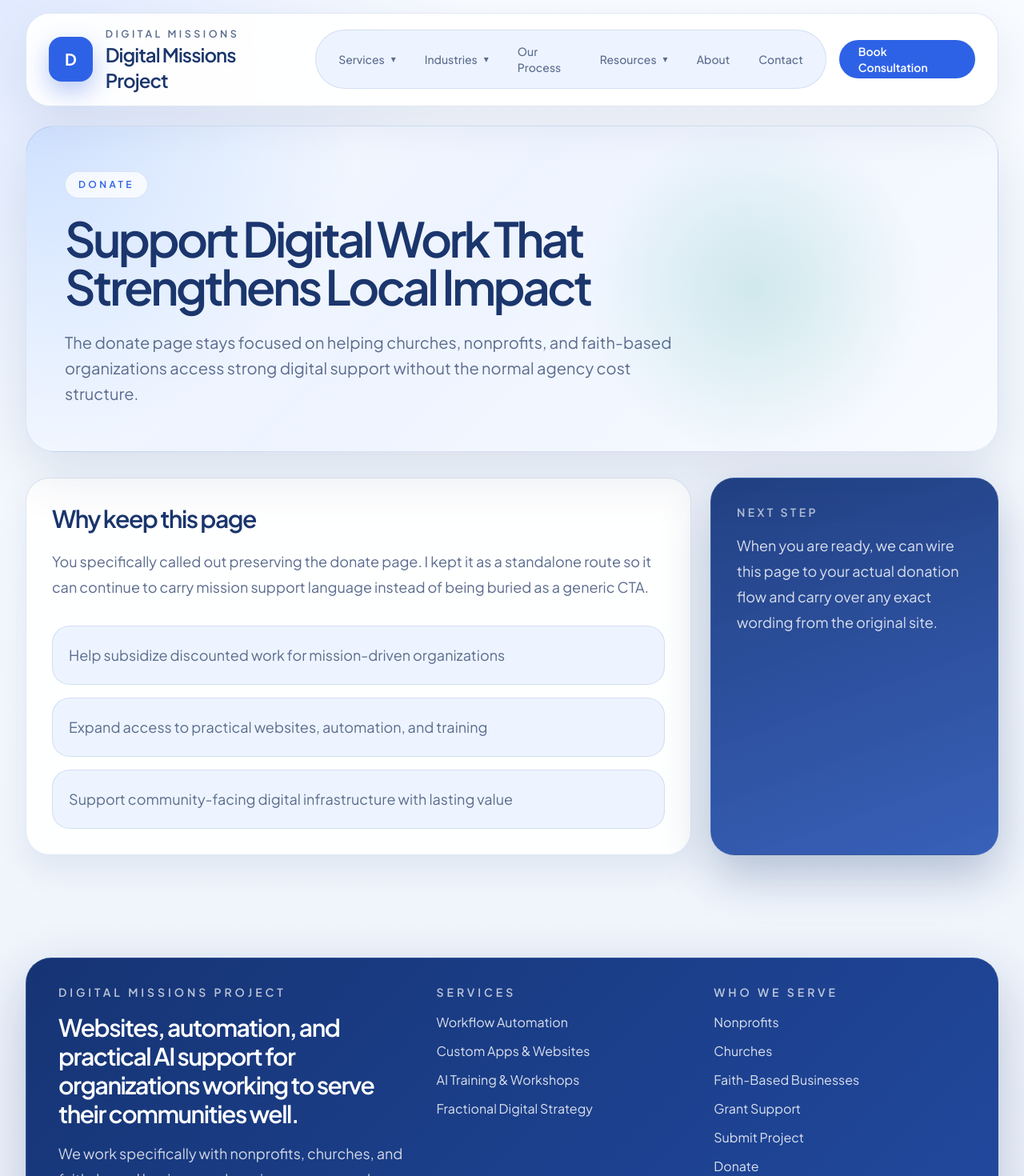
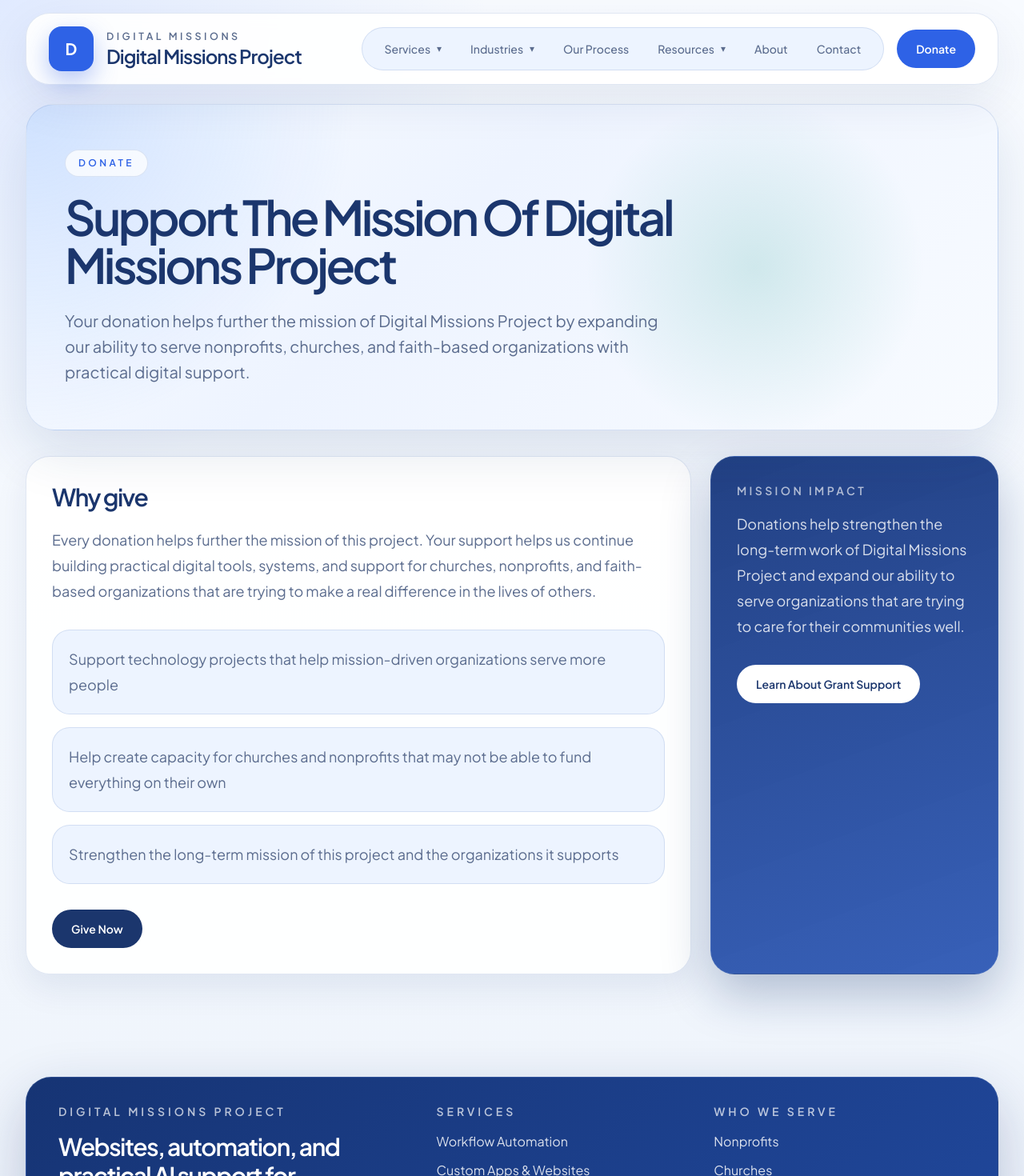
Before and after one commit to EricCJaffe/DigitalMissionsProject, a Next.js app: page /donate in a window 1280 px wide. Shown: the top 1470 px of the page at 80% size. Built offline with nearby package versions, Linux system fonts and the light colour scheme.

Commit message:
Update donate navigation

```diff
--- a/src/app/donate/page.tsx
+++ b/src/app/donate/page.tsx
@@ -1,3 +1,4 @@
+import Link from "next/link";
 import { PageHero } from "@/components/page-hero";
 import { donateContent } from "@/content/site";
 
@@ -14,12 +15,14 @@ export default function DonatePage() {
         <section className="grid gap-6 lg:grid-cols-[minmax(0,1fr)_360px]">
           <div className="rounded-[30px] border border-[var(--line)] bg-white/92 p-8 shadow-[0_18px_42px_rgba(15,42,102,0.08)]">
             <h2 className="text-3xl font-semibold tracking-[-0.05em] text-[var(--navy)]">
-              Why keep this page
+              Why give
             </h2>
             <p className="mt-5 text-lg leading-8 text-[var(--muted)]">
-              You specifically called out preserving the donate page. I kept it
-              as a standalone route so it can continue to carry mission support
-              language instead of being buried as a generic CTA.
+              Every donation helps further the mission of this project. Your
+              support helps us continue building practical digital tools,
+              systems, and support for churches, nonprofits, and faith-based
+              organizations that are trying to make a real difference in the
+              lives of others.
             </p>
             <div className="mt-8 grid gap-4">
               {donateContent.bullets.map((bullet) => (
@@ -31,16 +34,31 @@ export default function DonatePage() {
                 </div>
               ))}
             </div>
+            <a
+              href="https://for-the-least-of-these-474406.churchcenter.com/giving/to/digital-missions-project"
+              target="_blank"
+              rel="noopener noreferrer"
+              className="mt-8 inline-flex h-12 items-center justify-center rounded-full bg-[var(--navy)] px-6 text-sm font-semibold text-white transition hover:-translate-y-0.5"
+            >
+              Give Now
+            </a>
           </div>
 
           <aside className="rounded-[30px] border border-[var(--line)] bg-[linear-gradient(160deg,_rgba(30,61,129,0.98),_rgba(45,88,181,0.95))] p-8 text-white shadow-[0_25px_60px_rgba(15,45,105,0.28)]">
             <p className="text-sm font-semibold uppercase tracking-[0.24em] text-white/65">
-              Next step
+              Mission impact
             </p>
             <p className="mt-4 text-lg leading-8 text-white/82">
-              When you are ready, we can wire this page to your actual donation
-              flow and carry over any exact wording from the original site.
+              Donations help strengthen the long-term work of Digital Missions
+              Project and expand our ability to serve organizations that are
+              trying to care for their communities well.
             </p>
+            <Link
+              href="/grant"
+              className="mt-8 inline-flex h-12 items-center justify-center rounded-full bg-white px-6 text-sm font-semibold text-[var(--navy)] transition hover:-translate-y-0.5"
+            >
+              Learn About Grant Support
+            </Link>
           </aside>
         </section>
       </div>
--- a/src/components/site-footer.tsx
+++ b/src/components/site-footer.tsx
@@ -60,9 +60,6 @@ export function SiteFooter() {
             >
               Submit Project
             </Link>
-            <Link href="/donate" className="text-white/84 transition hover:text-white">
-              Donate
-            </Link>
           </div>
         </div>
       </div>
--- a/src/components/site-header.tsx
+++ b/src/components/site-header.tsx
@@ -57,12 +57,14 @@ export function SiteHeader() {
               </ul>
             </nav>
 
-            <Link
-              href="/contact"
+            <a
+              href="https://for-the-least-of-these-474406.churchcenter.com/giving/to/digital-missions-project"
+              target="_blank"
+              rel="noopener noreferrer"
               className="inline-flex h-12 items-center justify-center rounded-full bg-[var(--blue)] px-6 text-sm font-semibold text-white transition hover:-translate-y-0.5 hover:bg-[var(--blue-strong)]"
             >
-              Book Consultation
-            </Link>
+              Donate
+            </a>
           </div>
         </div>
 
@@ -126,12 +128,14 @@ export function SiteHeader() {
             )}
           </nav>
 
-          <Link
-            href="/contact"
+          <a
+            href="https://for-the-least-of-these-474406.churchcenter.com/giving/to/digital-missions-project"
+            target="_blank"
+            rel="noopener noreferrer"
             className="inline-flex h-12 items-center justify-center rounded-full bg-[var(--blue)] px-6 text-sm font-semibold text-white"
           >
-            Book Consultation
-          </Link>
+            Donate
+          </a>
         </div>
       </div>
     </header>
--- a/src/content/site.ts
+++ b/src/content/site.ts
@@ -177,11 +177,6 @@ export const navigation = [
         href: "/submit-project",
         description: "Share your project idea and let us know what kind of support you need.",
       },
-      {
-        label: "Donate",
-        href: "/donate",
-        description: "Support mission-driven work that serves churches and nonprofits.",
-      },
     ],
   },
   {
@@ -218,13 +213,13 @@ export const processSteps = [
 ];
 
 export const donateContent = {
-  title: "Support Digital Work That Strengthens Local Impact",
+  title: "Support The Mission Of Digital Missions Project",
   description:
-    "The donate page stays focused on helping churches, nonprofits, and faith-based organizations access strong digital support without the normal agency cost structure.",
+    "Your donation helps further the mission of Digital Missions Project by expanding our ability to serve nonprofits, churches, and faith-based organizations with practical digital support.",
   bullets: [
-    "Help subsidize discounted work for mission-driven organizations",
-    "Expand access to practical websites, automation, and training",
-    "Support community-facing digital infrastructure with lasting value",
+    "Support technology projects that help mission-driven organizations serve more people",
+    "Help create capacity for churches and nonprofits that may not be able to fund everything on their own",
+    "Strengthen the long-term mission of this project and the organizations it supports",
   ],
 };
 
```
